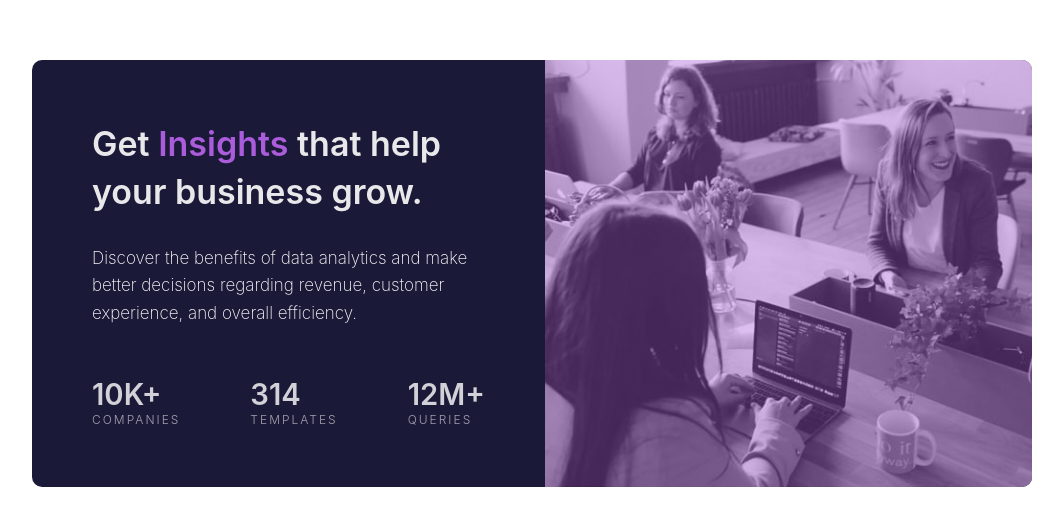
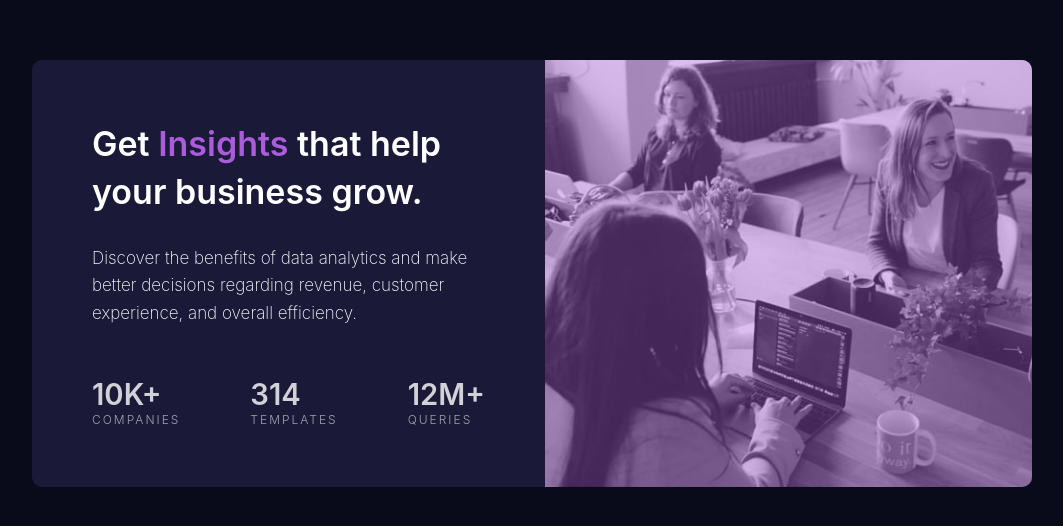
Before and after one commit to CodeWithBashir/Sats-preview-card, a plain HTML site: page index.html in a window 1280 px wide. Shown: the part 140-666 px from the top of the page, without its empty margins (108-1171 px from the left). Drawn offline with Linux system fonts and the light colour scheme.

Commit message:
Update style.css

```diff
--- a/style.css
+++ b/style.css
@@ -10,8 +10,8 @@ html {
 
 body {
   font-family: "Inter", sans-serif;
-  background-color: hsl(0, 0%, 100%);
-  color: hsla(0, 0%, 100%, 0.9);
+  background-color: hsl(233, 47%, 7%);
+  color: hsl(0, 0%, 100%);
   font-size: 1.6rem;
 }
 .container {
```
